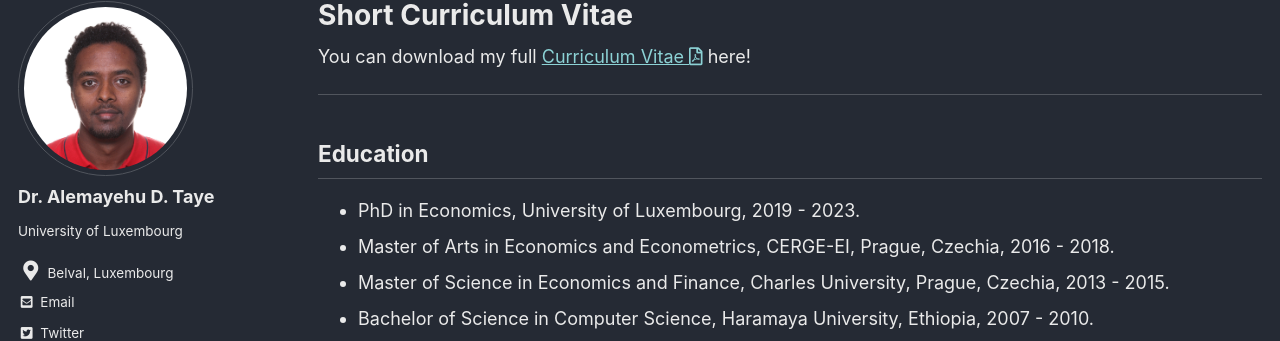
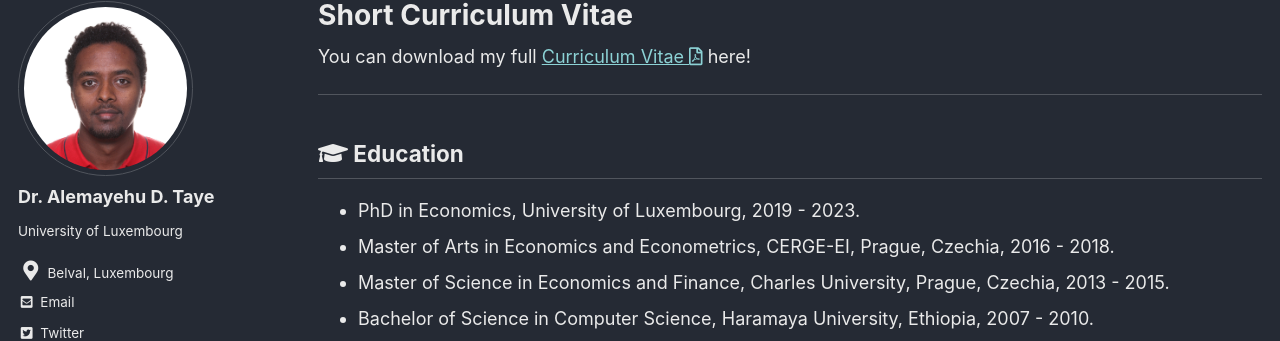
Before and after one commit to AlexTaye/AlexTAYE, a Jekyll site: the page built from _pages/CV.md, in a window 1280 px wide. Shown: the part 90-431 px from the top of the page. Built offline with Jekyll 4.4.1, drawn with Linux system fonts in a browser that asks for light colours; cached includes are drawn as plain includes.

Commit message:
Update CV.md

```diff
--- a/_pages/CV.md
+++ b/_pages/CV.md
@@ -17,7 +17,7 @@ You can download my full <a target="_blank" href="/_pages/Taye_cv.pdf">Curriculu
 
 ***
 
-## Education
+## <i class='fas fa-graduation-cap' style='font-size:24px'></i> Education
 
 - PhD in Economics, University of Luxembourg, 2019 - 2023.
 - Master of Arts in Economics and Econometrics, CERGE-EI, Prague, Czechia, 2016 - 2018.
```
